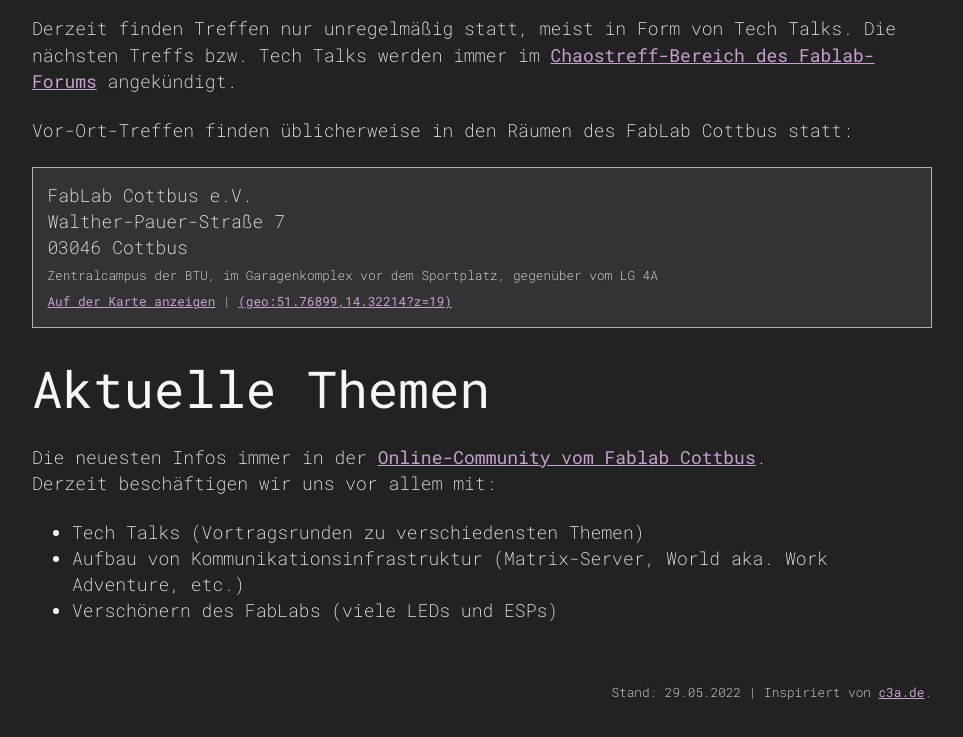
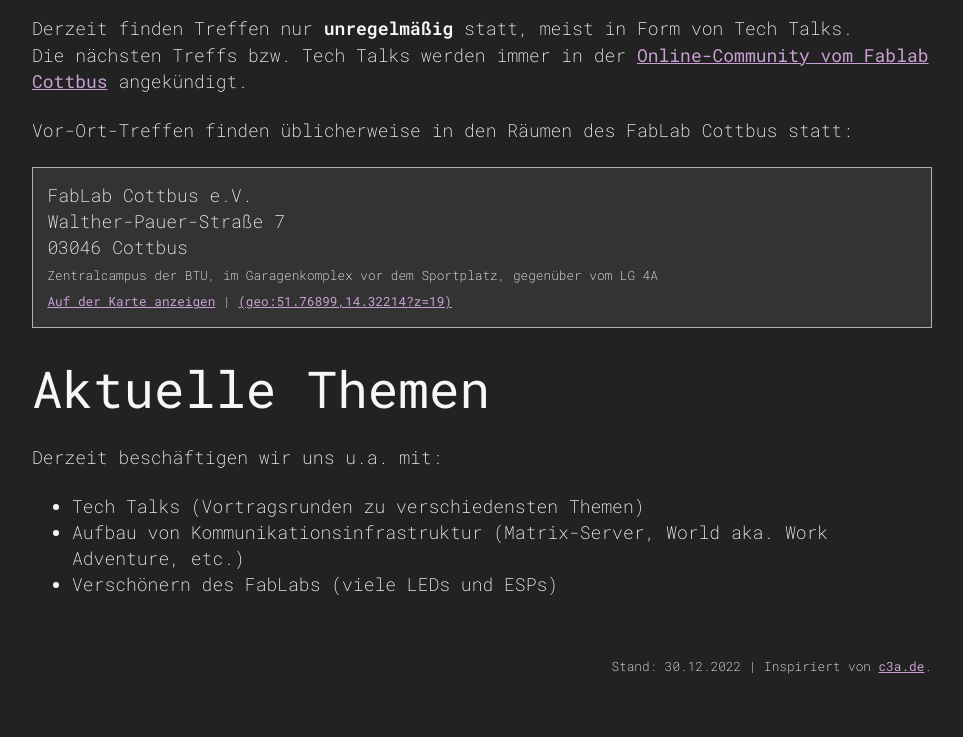
Before and after one commit to chaos-cb/chaos-cb.github.io, a plain HTML site: page index.html in a window 1280 px wide. Shown: the part 535-1272 px from the top of the page, without its empty margins (158-1121 px from the left). Drawn offline with Linux system fonts and the light colour scheme.

Commit message:
Remove duplicate link to Fablab Discourse

```diff
--- a/index.html
+++ b/index.html
@@ -41,7 +41,7 @@
     <section>
         <h2>Wann und Wo?</h2>
         <p>
-            Derzeit finden Treffen nur unregelmäßig statt, meist in Form von Tech Talks. Die nächsten Treffs bzw. Tech Talks werden immer im <a href="https://community.fablab-cottbus.de/c/labs/chaostreff-cottbus/32" target="_blank">Chaostreff-Bereich des Fablab-Forums</a> angekündigt.
+            Derzeit finden Treffen nur <strong>unregelmäßig</strong> statt, meist in Form von Tech Talks.<br>Die nächsten Treffs bzw. Tech Talks werden immer in der <a href="https://community.fablab-cottbus.de/c/labs/chaostreff-cottbus/32" target="_blank">Online-Community vom Fablab Cottbus</a> angekündigt.
         </p>
         <p>
             Vor-Ort-Treffen finden üblicherweise in den Räumen des FabLab Cottbus statt:
@@ -59,7 +59,7 @@
 
     <section>
         <h2>Aktuelle Themen</h2>
-        <p>Die neuesten Infos immer in der <a href="https://community.fablab-cottbus.de/c/labs/chaostreff-cottbus/32" target="_blank">Online-Community vom Fablab Cottbus</a>.<br>Derzeit beschäftigen wir uns vor allem mit:</p>
+        <p>Derzeit beschäftigen wir uns u.a. mit:</p>
         <ul>
             <li>Tech Talks (Vortragsrunden zu verschiedensten Themen)</li>
             <li>Aufbau von Kommunikationsinfrastruktur (Matrix-Server, World aka. Work Adventure, etc.)</li>
@@ -69,7 +69,7 @@
 
 
     <footer>
-        <p class="align-right"><small>Stand: 29.05.2022 | Inspiriert von <a href="https://c3a.de" target="_blank">c3a.de</a>.</small></p>
+        <p class="align-right"><small>Stand: 30.12.2022 | Inspiriert von <a href="https://c3a.de" target="_blank">c3a.de</a>.</small></p>
     </footer>
 
 </body>
```
